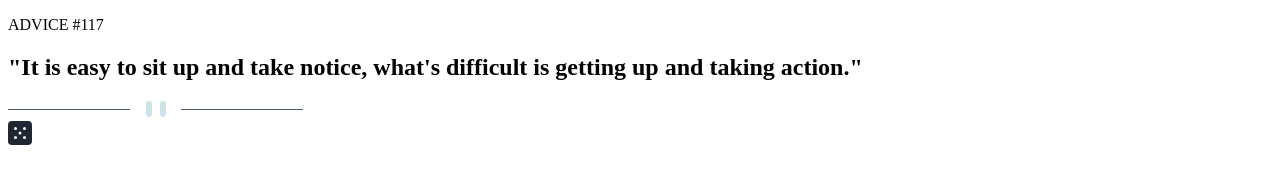
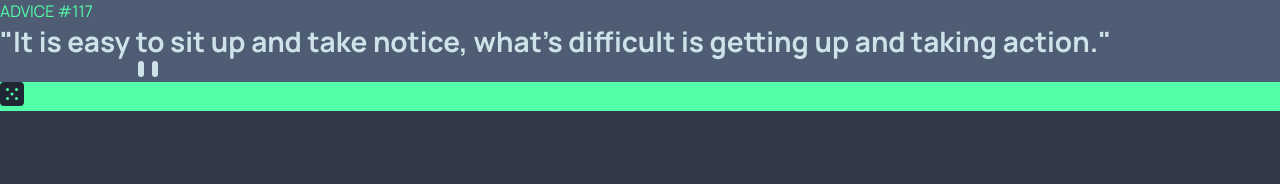
Before and after one commit to siddhantsingh-1/advice-generator-app-main, a plain HTML site: page index.html in a window 1280 px wide. Drawn offline with Linux system fonts and the light colour scheme.

Commit message:
Add universal styles

```diff
--- a/assets/scss/_config.scss
+++ b/assets/scss/_config.scss
@@ -1,10 +1,10 @@
 // Primary
-$light-cyan: hsl(193, 38%, 86%);
+$quote-color: hsl(193, 38%, 86%);
 $neon-green: hsl(150, 100%, 66%);
 
 // Neutral
-$main-bg: hsl(217, 19%, 38%);
-$card-bg: hsl(217, 19%, 24%);
+$card-bg: hsl(217, 19%, 38%);
+$main-bg: hsl(217, 19%, 24%);
 
 // Typography
 $quote-font-size: 28px;
--- a/assets/scss/main.scss
+++ b/assets/scss/main.scss
@@ -1,2 +1,30 @@
 @import url('https://fonts.googleapis.com/css2?family=Manrope:wght@300;400;500;600;700;800&display=swap');
 @import "config";
+
+* {
+    box-sizing: border-box;
+    padding: 0;
+    margin: 0;
+}
+
+body {
+    background-color: $main-bg;
+    font-family: 'Manrope', sans-serif;
+}
+
+.card {
+    background-color: $card-bg;
+}
+
+h2 {
+    color: $quote-color;
+    font-size: 28px;
+}
+
+p {
+    color: $neon-green;
+}
+
+.advice__dice__container {
+    background-color: $neon-green;
+}
--- a/index.html
+++ b/index.html
@@ -21,7 +21,7 @@
     <h2 class="advice__quote">"It is easy to sit up and take notice, what's difficult is getting up and taking action."</h2>
     <img src="assets/images/pattern-divider-mobile.svg" alt="" class="advice__divider">
     <div class="advice__dice__container">
-      <img src="assets/images/icon-dice.svg" alt="" class="advice__dice__icon">
+      <img src="assets/images/icon-dice.svg" alt="" class="advice__dice__icon dice">
     </div>
   </main>
 </body>
```
Also changed, not shown: assets/css/main.css.
